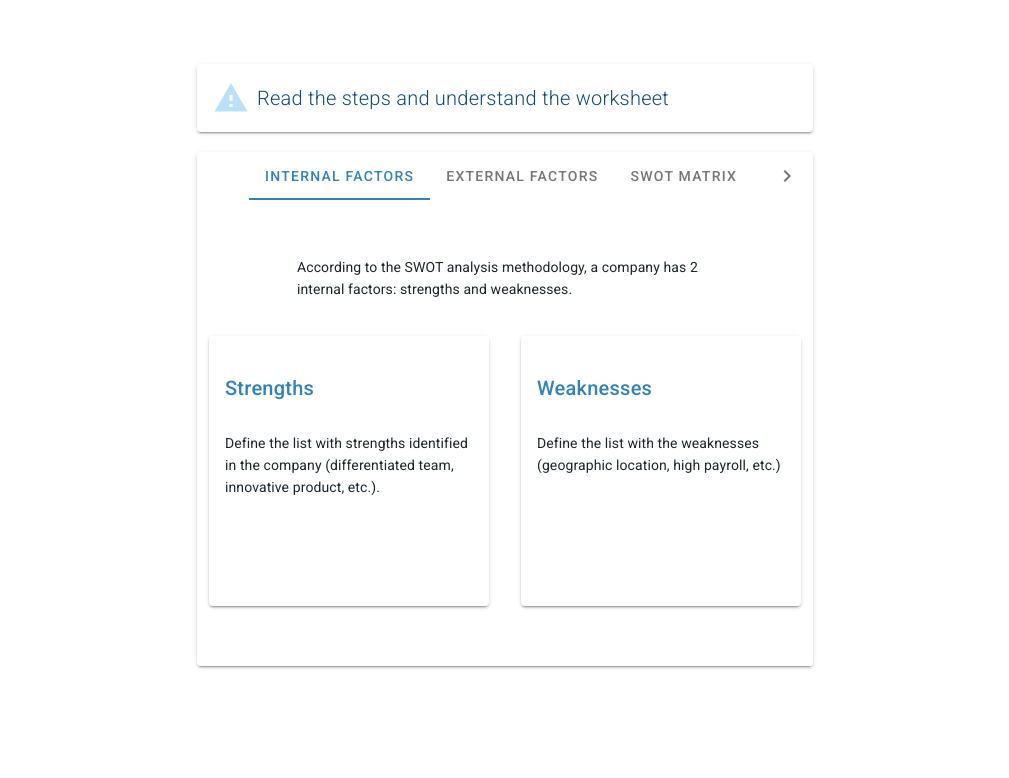
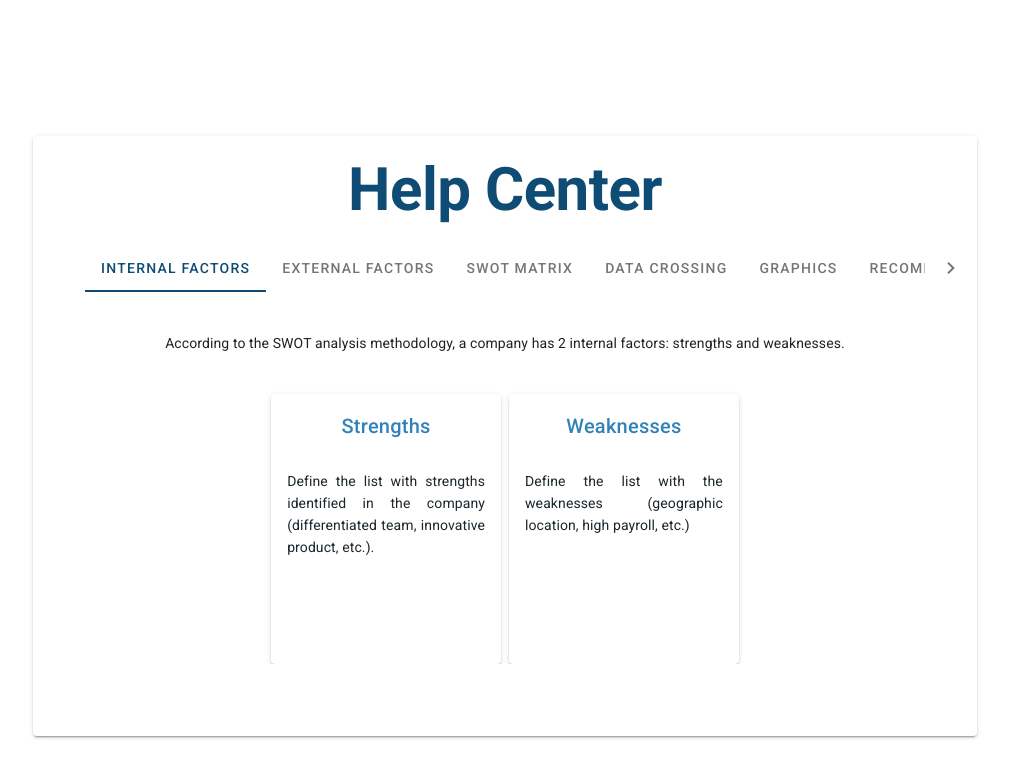
Before and after one commit to brunosilva5/Advanced-Information-Systems, a Nuxt app in the folder frontend/: page /help-center in a window 1280 px wide. Shown: the top 778 px of the page, without its empty margins (135-1144 px from the left). Built offline with nearby package versions, Linux system fonts and the light colour scheme.

Commit message:
:art: Help Center Page

```diff
--- a/frontend/pages/help-center.vue
+++ b/frontend/pages/help-center.vue
@@ -1,42 +1,30 @@
 <template>
-  <v-row class="mt-10 pa-3" justify="center" align="center">
-    <v-col class="text-center" cols="12" md="6">
-      <v-card elevation="2">
-        <v-card-title>
-          <v-icon large left class="forth--text"> warning </v-icon>
-          <span class="title font-weight-light second--text"
-            >Read the steps and understand the worksheet</span
-          >
+  <v-container fill-height>
+    <v-row class="mt-15 pa-3" justify="center" align="center">
+      <v-col class="text-center" cols="12" md="10">
+        <v-card height="600">
+          <v-card-title class="second--text text-center justify-center py-6">
+            <h1 class="font-weight-bold display-3">Help Center</h1>
           </v-card-title>
-      </v-card>
-      <v-card elevation="2" class="mt-5">
-        <v-tabs v-model="tab" background-color="transparent" color="third" grow>
-          <v-tab v-for="item in items" :key="item">
+          <v-tabs v-model="currentTab" color="second" grow>
+            <v-tab v-for="item in barItems" :key="item.title">
               {{ item.title }}
             </v-tab>
           </v-tabs>
-        <v-tabs-items v-model="tab" class="py-10">
-          <v-tab-item v-for="item in items" :key="item.tab">
-            <v-card elevation="0" class="mx-16 my-auto">
+          <v-tabs-items v-model="currentTab">
+            <v-tab-item v-for="item in barItems" :key="item.currentTab">
+              <v-card-text class="text-center py-10" v-text="item.description">
+              </v-card-text>
+              <v-row dense class="justify-center">
+                <v-col v-for="card in item.cards" :key="card" :cols="3">
+                  <v-card class="mx-auto" width="300" min-height="270">
+                    <v-card-title
+                      class="third--text justify-center"
+                      v-text="card.title"
+                    >
+                    </v-card-title>
                     <v-card-text
-                class="first--text px-9"
-                align="start"
-                justify="start"
-                v-text="item.description"
-              ></v-card-text>
-            </v-card>
-            <v-row dense>
-              <v-col v-for="card in item.cards" :key="card" :cols="6">
-                <v-card class="mx-auto py-5 my-5" width="280" min-height="270">
-                  <v-card-title
-                    class="third--text align-center"
-                    align="center"
-                    v-text="card.title"
-                  ></v-card-title>
-                  <v-card-text
-                    class="first--text pt-3"
-                    align="start"
-                    justify="start"
+                      class="first--text pt-3 text-justify"
                       v-text="card.body"
                     ></v-card-text>
                   </v-card>
@@ -47,13 +35,14 @@
         </v-card>
       </v-col>
     </v-row>
+  </v-container>
 </template>
 <script>
 export default {
   layout: "empty",
   data: () => ({
-    tab: null,
-    items: [
+    currentTab: null,
+    barItems: [
       {
         title: "Internal factors",
         description:
```
Lines whose indentation alone changed are shown as unchanged.
